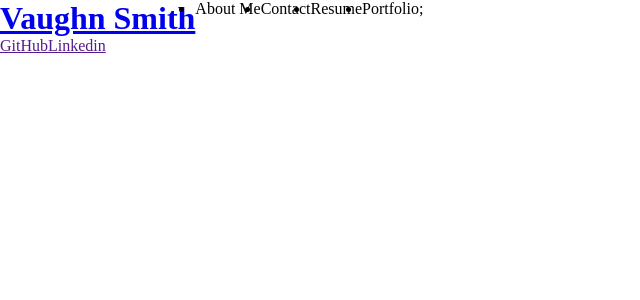
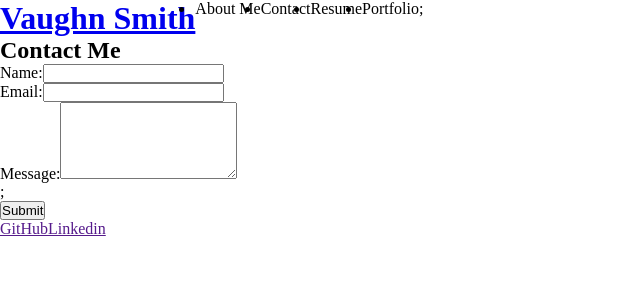
Before and after one commit to vsmith95/react-portfolio, a React (Create React App) app: page / in a window 1280 px wide. Both pictures are taken after a click on the item "Contact". Shown: the top 300 px of the page, without its empty margins (0-640 px from the left). Built offline with nearby package versions, Linux system fonts and the light colour scheme.

Commit message:
contact component and regex utility file for email verification

```diff
--- a/src/components/Contact/index.js
+++ b/src/components/Contact/index.js
@@ -1,7 +1,96 @@
-import React from "react";
+import React, { useState } from "react";
+import { validateEmail } from "../../utility/emailValidate";
 
 const Contact = () => {
+    const [formState, setFormState] = useState({
+        name: "",
+        email: "",
+        message: "",
+    });
 
+    const [errorMessage, setErrorMessage] = useState("");
+
+    const { name, email, message } = formState;
+
+    const handleSubmit = (e) => {
+        e.preventDefault();
+        if (!errorMessage) {
+            console.log("Submit Form", formState);
+        };
     };
 
+    const handleChange = (e) => {
+        if (e.target.name === "email") {
+          const isValid = validateEmail(e.target.value);
+          if (!isValid) {
+            setErrorMessage("Invalid email");
+          } else {
+            setErrorMessage("");
+          }
+        } else {
+          if (!e.target.value.length) {
+            setErrorMessage(`${e.target.name} is required.`);
+          } else {
+            setErrorMessage("");
+          }
+        }
+        if (!errorMessage) {
+          setFormState({ ...formState, [e.target.name]: e.target.value });
+          console.log("Handle Form", formState);
+        }
+      };
+
+        return (
+        <section className="container contact">
+        <h1>Contact Me</h1>
+        <form id="contactForm">
+                <div>
+                    <label htmlFor="name">Name:</label>
+                    <input
+                        className="formControl"
+                        type="text"
+                        name="name"
+                        defaultValue={name}
+                        onBlur={handleChange}
+                    />
+                </div>
+                <div>
+                    <label htmlFor="email">Email:</label>
+                    <input
+                        className="formControl"
+                        type="email"
+                        name="email"
+                        defaultValue={email}
+                        onBlur={handleChange}
+                    />
+                </div>
+                <div>
+                    <label htmlFor="message">Message:</label>
+                    <textarea
+                        className="formControl"
+                        name="message"
+                        rows="5"
+                        defaultValue={message}
+                        onBlur={handleChange}
+                    />
+                </div>
+                {errorMessage && (
+            <div>
+                <p className="">{errorMessage}</p>
+            </div>
+            )};
+            <div className="">
+            <button
+                className=""
+                data-testid="button"
+                type="submit"
+                onSubmit={handleSubmit}
+            >
+                Submit
+            </button>
+            </div>
+        </form>
+    </section>
+    );
+};
     export default Contact;
--- /dev/null
+++ b/src/utility/emailValidate.js
@@ -0,0 +1,5 @@
+export function validateEmail(email) {
+    var re =
+      /^(([^<>()[\]\\.,;:\s@"]+(\.[^<>()[\]\\.,;:\s@"]+)*)|(".+"))@((\[[0-9]{1,3}\.[0-9]{1,3}\.[0-9]{1,3}\.[0-9]{1,3}\])|(([a-zA-Z\-0-9]+\.)+[a-zA-Z]{2,}))$/;
+    return re.test(String(email).toLowerCase());
+  }
```
